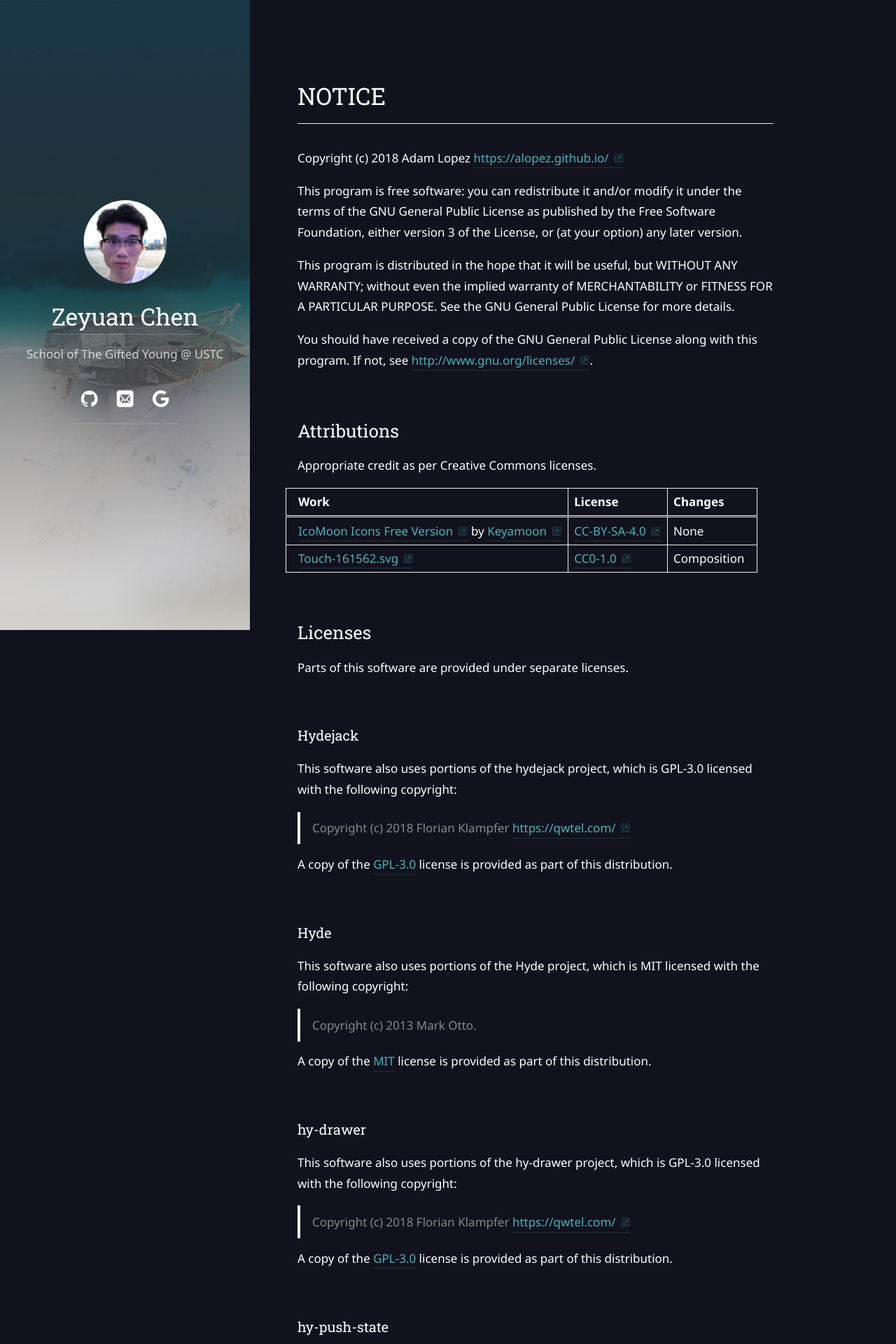
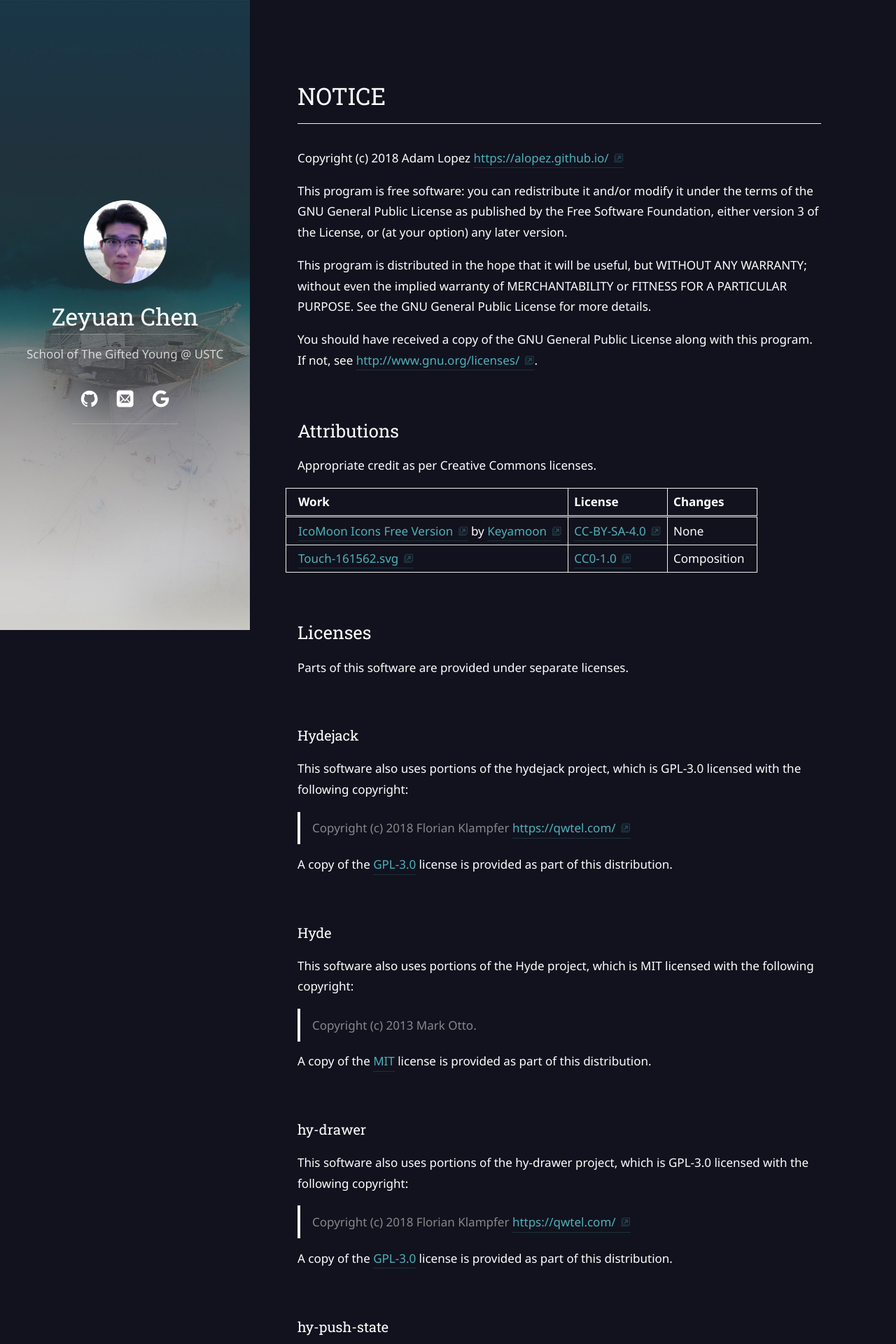
Before and after one commit to zychen-ustc/zychen-ustc.github.io, a Jekyll site: the page built from NOTICE.md, in a window 1280 px wide. Shown: the top 1920 px of the page at 70% size. Built offline with Jekyll 4.4.1, drawn with Linux system fonts in a browser that asks for light colours; some web fonts are replaced; our own code applies the rules of GitHub Pages for plain Markdown files.

Commit message:
Update _variables.scss

```diff
--- a/_sass/_variables.scss
+++ b/_sass/_variables.scss
@@ -38,9 +38,9 @@
 
 // Breakpoints and content width. All units must be in rem!
 // NOTE: Duplicated values from `_js/src/drawer.js`.
-$content-width: 38rem;
-$content-width-2: 42rem;
-$content-width-5: 48rem;
+$content-width: 42rem;
+$content-width-2: 46rem;
+$content-width-5: 52rem;
 
 $content-margin-3: 3rem;
 $content-margin-5: 4rem;
```
